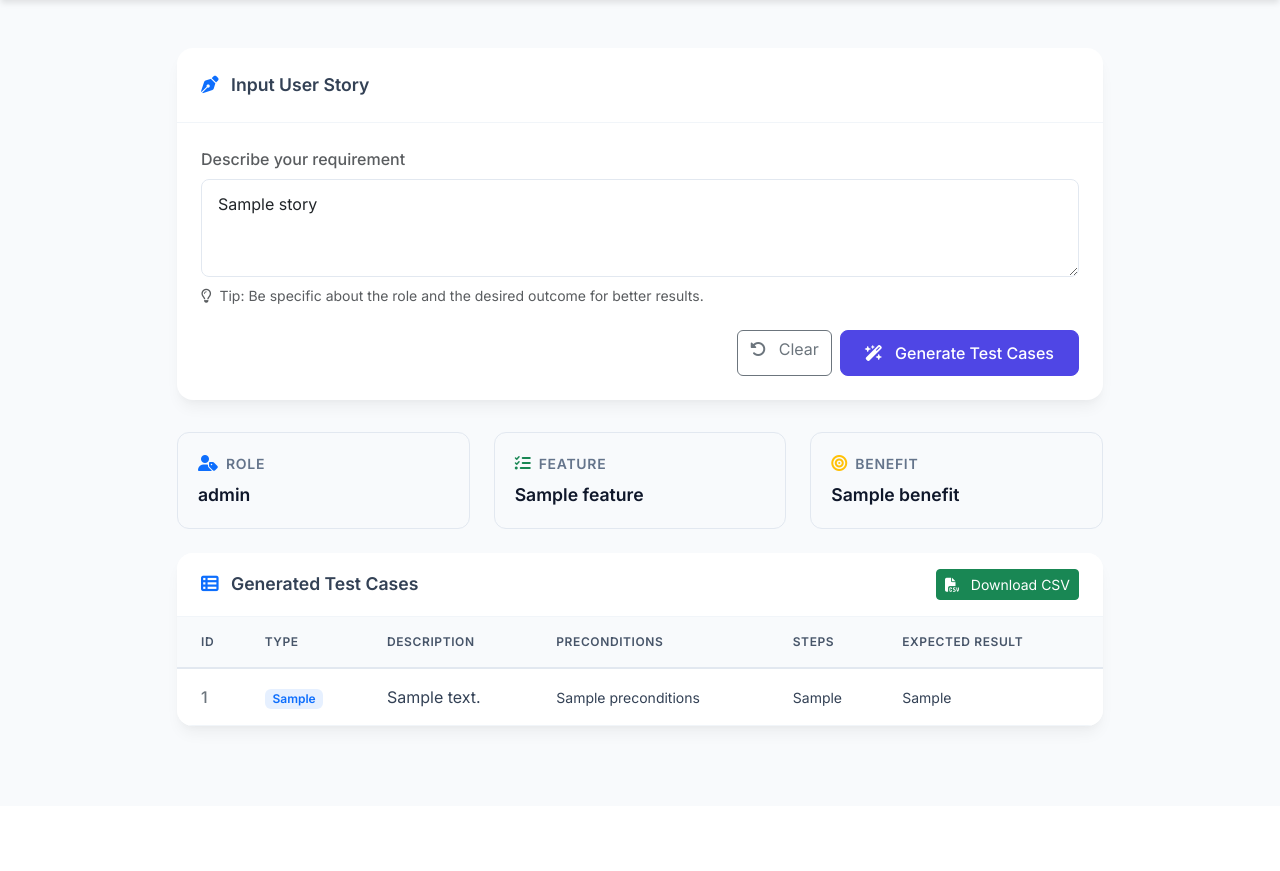
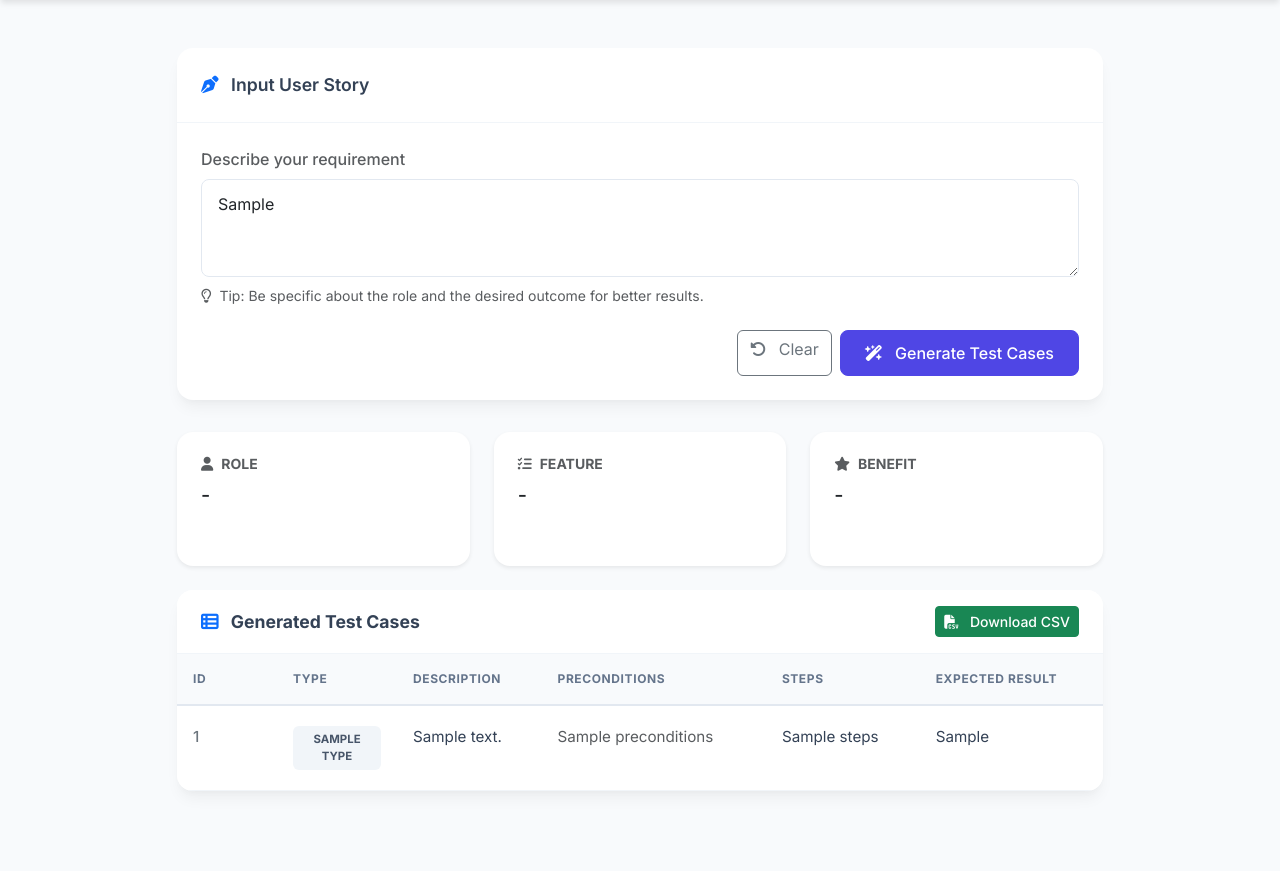
Before and after one commit to hari2111y/automated-testcase-generator-using-user-story, a Flask app: template templates/index.html in a window 1280 px wide. Shown: the part 56-927 px from the top of the page. Before the commit the page ends 790 px from the top, so only its background shows below. Run offline with Flask 3, Linux system fonts and the light colour scheme; the template is opened without the code that fills it: most values are stand-ins (such as "Sample title", 1, 10 or a date in 2020).

Commit message:
Add files via upload

```diff
--- a/app.py
+++ b/app.py
@@ -1,66 +1,40 @@
 import os
-from io import BytesIO
-from flask import Flask, render_template, request, redirect, url_for, send_file, session
-import pandas as pd
-from ai_extractor import extract_story_components
-from generator import generate_test_cases
+from flask import Flask, render_template, request, send_file, Response
+from ai_engine import generate_testcases, convert_to_dataframe
 
 app = Flask(__name__)
-app.secret_key = os.environ.get("SECRET_KEY", "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")
 
 
-@app.route("/", methods=["GET"])
-def index():
-    # Clear session to ensure a fresh start on reload
-    session.clear()
+@app.route("/")
+def home():
     return render_template("index.html")
 
 
 @app.route("/generate", methods=["POST"])
 def generate():
-    story = request.form.get("story", "").strip()
-    if not story:
-        return redirect(url_for("index"))
-    api_key = os.environ.get("HF_API_KEY", "")
-    components = extract_story_components(story, api_key)
-    role = components.get("role", "")
-    feature = components.get("feature", "")
-    benefit = components.get("benefit", "")
+    user_story = request.form.get("user_story")
 
-    # If extraction failed (all empty), hide the components section in UI
-    if not role and not feature and not benefit:
-        components = None
+    try:
+        raw_output = generate_testcases(user_story)
+        df = convert_to_dataframe(raw_output)
+        results = df.to_dict(orient="records")
+        csv_content = df.to_csv(index=False)
 
-    test_cases = generate_test_cases(role, feature, benefit, api_key=api_key, story=story)
-    session["components"] = components
-    session["test_cases"] = test_cases
-    session["story"] = story
-    return render_template("index.html", components=components, test_cases=test_cases, story=story)
+        return render_template(
+            "index.html",
+            results=results,
+            csv_content=csv_content,
+            user_story=user_story
+        )
+
+    except Exception as e:
+        return render_template("index.html", error=str(e))
 
 
-@app.route("/download", methods=["GET"])
+@app.route("/download")
 def download():
-    test_cases = session.get("test_cases")
-    if not test_cases:
-        return redirect(url_for("index"))
-    df = pd.DataFrame(test_cases, columns=[
-        "Test Case ID",
-        "Description",
-        "Preconditions",
-        "Test Steps",
-        "Expected Result",
-        "Test Type",
-    ])
-    buffer = BytesIO()
-    df.to_csv(buffer, index=False)
-    buffer.seek(0)
-    return send_file(
-        buffer,
-        as_attachment=True,
-        download_name="generated_test_cases.csv",
-        mimetype="text/csv",
-    )
+    return "Download not available via this route."
 
 
 if __name__ == "__main__":
-    app.run(host="0.0.0.0", port=int(os.environ.get("PORT", "5000")), debug=True)
+    app.run(debug=True)
--- a/requirements.txt
+++ b/requirements.txt
@@ -1,3 +1,3 @@
-Flask>=2.3
-requests>=2.31.0
-pandas>=2.0.0
+flask
+pandas
+huggingface_hub
--- a/templates/index.html
+++ b/templates/index.html
@@ -117,33 +117,51 @@
 
       .table thead th {
         background-color: #f8fafc;
-        color: #475569;
-        font-weight: 600;
+        color: #64748b;
+        font-weight: 700;
         text-transform: uppercase;
         font-size: 0.75rem;
         letter-spacing: 0.05em;
         padding: 1rem;
         border-bottom: 2px solid #e2e8f0;
+        border-top: none;
       }
 
       .table tbody td {
-        padding: 1rem;
-        vertical-align: middle;
+        padding: 1.25rem 1rem;
+        vertical-align: top;
         color: #334155;
         border-bottom: 1px solid #f1f5f9;
+        font-size: 0.95rem;
       }
 
       .table-striped > tbody > tr:nth-of-type(odd) > * {
-          background-color: rgba(248, 250, 252, 0.5);
-          box-shadow: none;
+          background-color: transparent;
+      }
+
+      .table-hover tbody tr:hover {
+          background-color: #f8fafc;
       }
 
       .badge-type {
-        padding: 0.35em 0.65em;
+        padding: 0.4em 0.8em;
         font-size: 0.75em;
-        font-weight: 600;
+        font-weight: 700;
         border-radius: 0.375rem;
+        text-transform: uppercase;
+        display: inline-block;
+        min-width: 80px;
+        text-align: center;
       }
+
+      .badge-positive { background-color: #dcfce7; color: #166534; }
+      .badge-negative { background-color: #fee2e2; color: #991b1b; }
+      .badge-boundary { background-color: #fef9c3; color: #854d0e; }
+      .badge-validation { background-color: #dbeafe; color: #1e40af; }
+      .badge-exception { background-color: #f3e8ff; color: #6b21a8; }
+      .badge-security { background-color: #e0f2fe; color: #075985; }
+      .badge-performance { background-color: #ffedd5; color: #9a3412; }
+      .badge-default { background-color: #f1f5f9; color: #475569; }
 
       /* Loading Overlay */
       #loading-overlay {
@@ -216,14 +234,14 @@
               <i class="fa-solid fa-pen-nib me-2 text-primary"></i> Input User Story
             </div>
             <div class="card-body">
-              <form method="post" action="{{ url_for('generate') }}" onsubmit="showLoading()">
+              <form method="post" action="/generate">
                 <div class="mb-4">
                   <label for="story" class="form-label text-muted fw-medium">Describe your requirement</label>
-                  <textarea id="story" name="story" class="form-control" rows="3" placeholder="Format: As a <role>, I want <feature> so that <benefit>...">{{ story or "" }}</textarea>
+                  <textarea id="story" name="user_story" class="form-control" rows="3" placeholder="Format: As a <role>, I want <feature> so that <benefit>...">{{ user_story if user_story else '' }}</textarea>
                   <div class="form-text mt-2"><i class="fa-regular fa-lightbulb me-1"></i> Tip: Be specific about the role and the desired outcome for better results.</div>
                 </div>
                 <div class="d-flex justify-content-end gap-2">
-                  <a href="{{ url_for('index') }}" class="btn btn-outline-secondary">
+                  <a href="/" class="btn btn-outline-secondary">
                     <i class="fa-solid fa-rotate-left me-2"></i> Clear
                   </a>
                   <button type="submit" class="btn btn-primary">
@@ -234,80 +252,73 @@
             </div>
           </div>
 
-          {% if components %}
-          <!-- Extracted Components Section -->
-          <div class="row mb-4 g-4">
-            <div class="col-md-4">
-              <div class="component-card">
-                <div class="d-flex align-items-center mb-2">
-                  <i class="fa-solid fa-user-tag me-2 text-primary"></i>
-                  <div class="component-label mb-0">Role</div>
+          <!-- Parsed Story Components -->
+          <div class="row mb-4" id="parsed-components">
+            <div class="col-md-4 mb-3 mb-md-0">
+              <div class="card h-100 border-0 shadow-sm">
+                <div class="card-body">
+                  <h6 class="text-uppercase text-muted fw-bold small mb-2"><i class="fa-solid fa-user me-2"></i>Role</h6>
+                  <p class="fs-5 fw-medium mb-0 text-dark" id="role-display">-</p>
                 </div>
-                <div class="component-value">{{ components.role }}</div>
+              </div>
+            </div>
+            <div class="col-md-4 mb-3 mb-md-0">
+              <div class="card h-100 border-0 shadow-sm">
+                <div class="card-body">
+                  <h6 class="text-uppercase text-muted fw-bold small mb-2"><i class="fa-solid fa-list-check me-2"></i>Feature</h6>
+                  <p class="fs-5 fw-medium mb-0 text-dark" id="feature-display">-</p>
+                </div>
               </div>
             </div>
             <div class="col-md-4">
-              <div class="component-card">
-                <div class="d-flex align-items-center mb-2">
-                  <i class="fa-solid fa-list-check me-2 text-success"></i>
-                  <div class="component-label mb-0">Feature</div>
+              <div class="card h-100 border-0 shadow-sm">
+                <div class="card-body">
+                  <h6 class="text-uppercase text-muted fw-bold small mb-2"><i class="fa-solid fa-star me-2"></i>Benefit</h6>
+                  <p class="fs-5 fw-medium mb-0 text-dark" id="benefit-display">-</p>
                 </div>
-                <div class="component-value">{{ components.feature }}</div>
-              </div>
-            </div>
-            <div class="col-md-4">
-              <div class="component-card">
-                <div class="d-flex align-items-center mb-2">
-                  <i class="fa-solid fa-bullseye me-2 text-warning"></i>
-                  <div class="component-label mb-0">Benefit</div>
-                </div>
-                <div class="component-value">{{ components.benefit }}</div>
               </div>
             </div>
           </div>
-          {% endif %}
 
-          {% if test_cases %}
+          {% if results %}
           <!-- Results Section -->
           <div class="card">
             <div class="card-header d-flex justify-content-between align-items-center bg-white py-3">
-              <span><i class="fa-solid fa-table-list me-2 text-primary"></i> Generated Test Cases</span>
-              <a class="btn btn-success btn-sm" href="{{ url_for('download') }}">
+              <span class="fw-bold"><i class="fa-solid fa-table-list me-2 text-primary"></i> Generated Test Cases</span>
+              {% if csv_content %}
+              <textarea id="csv-data" style="display:none;">{{ csv_content }}</textarea>
+              <button class="btn btn-success btn-sm fw-medium" onclick="downloadCSV()">
                 <i class="fa-solid fa-file-csv me-2"></i> Download CSV
-              </a>
+              </button>
+              {% endif %}
             </div>
             <div class="card-body p-0">
               <div class="table-responsive">
                 <table class="table table-hover mb-0">
                   <thead>
                     <tr>
-                      <th class="ps-4">ID</th>
-                      <th>Type</th>
-                      <th>Description</th>
-                      <th>Preconditions</th>
-                      <th>Steps</th>
-                      <th class="pe-4">Expected Result</th>
+                      <th scope="col" style="width: 100px;">ID</th>
+                      <th scope="col" style="width: 120px;">Type</th>
+                      <th scope="col">Description</th>
+                      <th scope="col">Preconditions</th>
+                      <th scope="col">Steps</th>
+                      <th scope="col">Expected Result</th>
                     </tr>
                   </thead>
                   <tbody>
-                    {% for tc in test_cases %}
+                    {% for row in results %}
                     <tr>
-                      <td class="ps-4 fw-medium text-secondary">{{ tc["Test Case ID"] }}</td>
+                      <td class="fw-medium text-secondary">{{ row['ID'] }}</td>
                       <td>
-                        {% if "Positive" in tc["Test Type"] %}
-                          <span class="badge bg-success bg-opacity-10 text-success badge-type">Positive</span>
-                        {% elif "Negative" in tc["Test Type"] %}
-                          <span class="badge bg-danger bg-opacity-10 text-danger badge-type">Negative</span>
-                        {% elif "Boundary" in tc["Test Type"] %}
-                          <span class="badge bg-warning bg-opacity-10 text-warning badge-type">Boundary</span>
-                        {% else %}
-                          <span class="badge bg-primary bg-opacity-10 text-primary badge-type">{{ tc["Test Type"] }}</span>
-                        {% endif %}
+                        {% set type_lower = row['Type']|lower %}
+                        <span class="badge-type badge-{{ type_lower if type_lower in ['positive', 'negative', 'boundary', 'validation', 'exception', 'security', 'performance'] else 'default' }}">
+                          {{ row['Type'] }}
+                        </span>
                       </td>
-                      <td>{{ tc["Description"] }}</td>
-                      <td><small>{{ tc["Preconditions"] }}</small></td>
-                      <td><small>{{ tc["Test Steps"] }}</small></td>
-                      <td class="pe-4"><small>{{ tc["Expected Result"] }}</small></td>
+                      <td>{{ row['Description'] }}</td>
+                      <td class="text-muted small">{{ row['Preconditions'] }}</td>
+                      <td class="small">{{ row['Steps'] }}</td>
+                      <td class="small">{{ row['Expected Result'] }}</td>
                     </tr>
                     {% endfor %}
                   </tbody>
@@ -317,17 +328,69 @@
           </div>
           {% endif %}
 
+          {% if error %}
+          <div class="alert alert-danger mt-3">
+            {{ error }}
+          </div>
+          {% endif %}
+
         </div>
       </div>
     </div>
 
     <script src="https://cdn.jsdelivr.net/npm/bootstrap@5.3.2/dist/js/bootstrap.bundle.min.js"></script>
+
     <script>
-      function showLoading() {
-        const storyText = document.getElementById('story').value.trim();
-        if (storyText) {
+      document.addEventListener('DOMContentLoaded', function() {
+        const storyInput = document.getElementById('story');
+        const roleDisplay = document.getElementById('role-display');
+        const featureDisplay = document.getElementById('feature-display');
+        const benefitDisplay = document.getElementById('benefit-display');
+
+        function parseUserStory() {
+          const text = storyInput.value;
+
+          const regex = /As an?\s+([\s\S]+?)\s*,?\s*I want\s+([\s\S]+?)\s*so that\s+([\s\S]+)/i;
+
+          const match = text.match(regex);
+
+          if (match) {
+            roleDisplay.textContent = match[1].trim();
+            featureDisplay.textContent = match[2].trim();
+
+            let benefit = match[3].trim();
+            if (benefit.endsWith('.')) {
+              benefit = benefit.slice(0, -1);
+            }
+            benefitDisplay.textContent = benefit;
+          } else {
+
+            roleDisplay.textContent = '-';
+            featureDisplay.textContent = '-';
+            benefitDisplay.textContent = '-';
+          }
+        }
+
+        storyInput.addEventListener('input', parseUserStory);
+
+        parseUserStory();
+
+        document.querySelector('form').addEventListener('submit', function() {
           document.getElementById('loading-overlay').style.display = 'flex';
-        }
+        });
+      });
+
+      function downloadCSV() {
+        const csv = document.getElementById('csv-data').value;
+        const blob = new Blob([csv], { type: 'text/csv' });
+        const url = window.URL.createObjectURL(blob);
+        const a = document.createElement('a');
+        a.setAttribute('hidden', '');
+        a.setAttribute('href', url);
+        a.setAttribute('download', 'test_cases.csv');
+        document.body.appendChild(a);
+        a.click();
+        document.body.removeChild(a);
       }
     </script>
   </body>
```
Also changed, not shown: ai_engine.py (added, +64 -0 lines), README.md (added).
